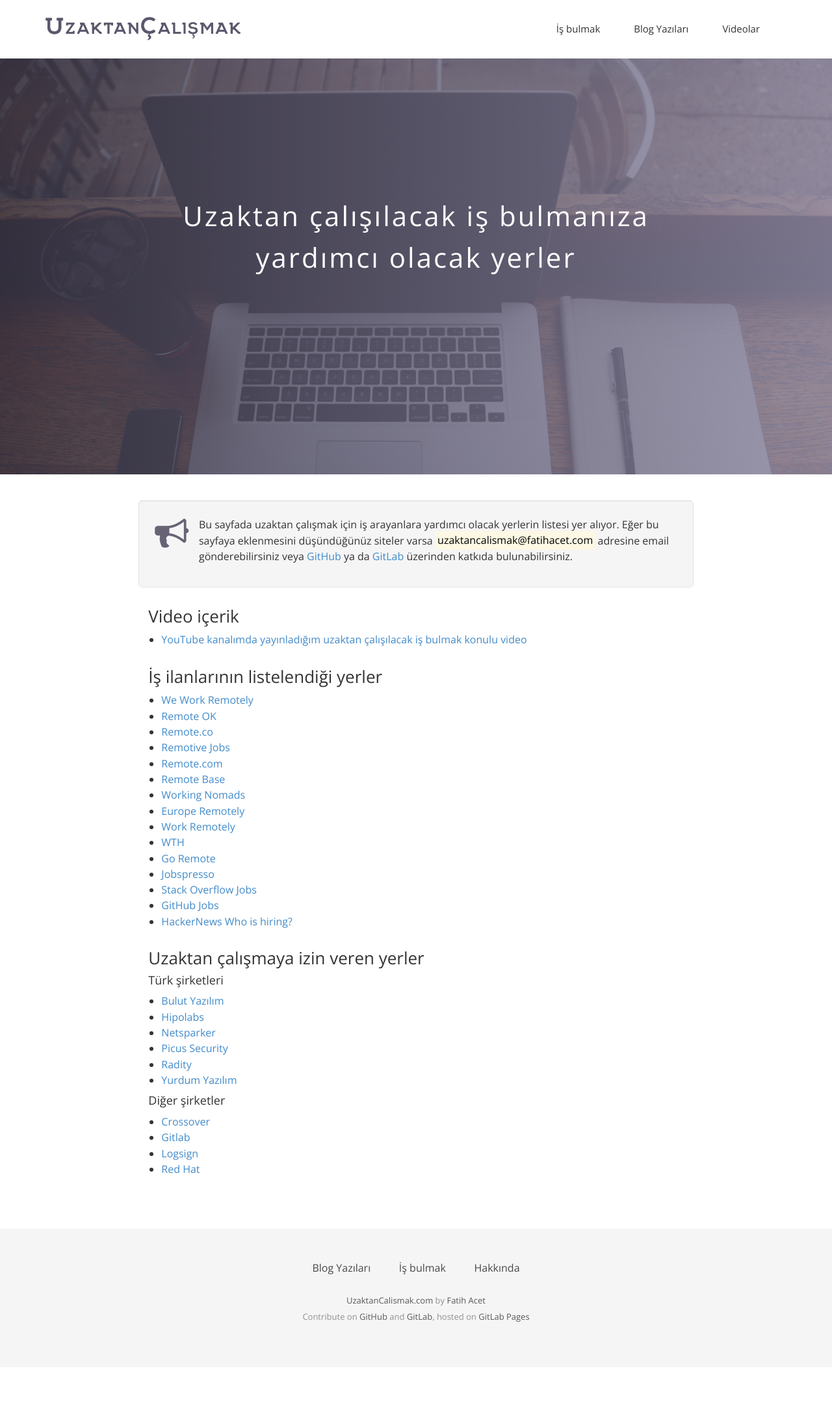
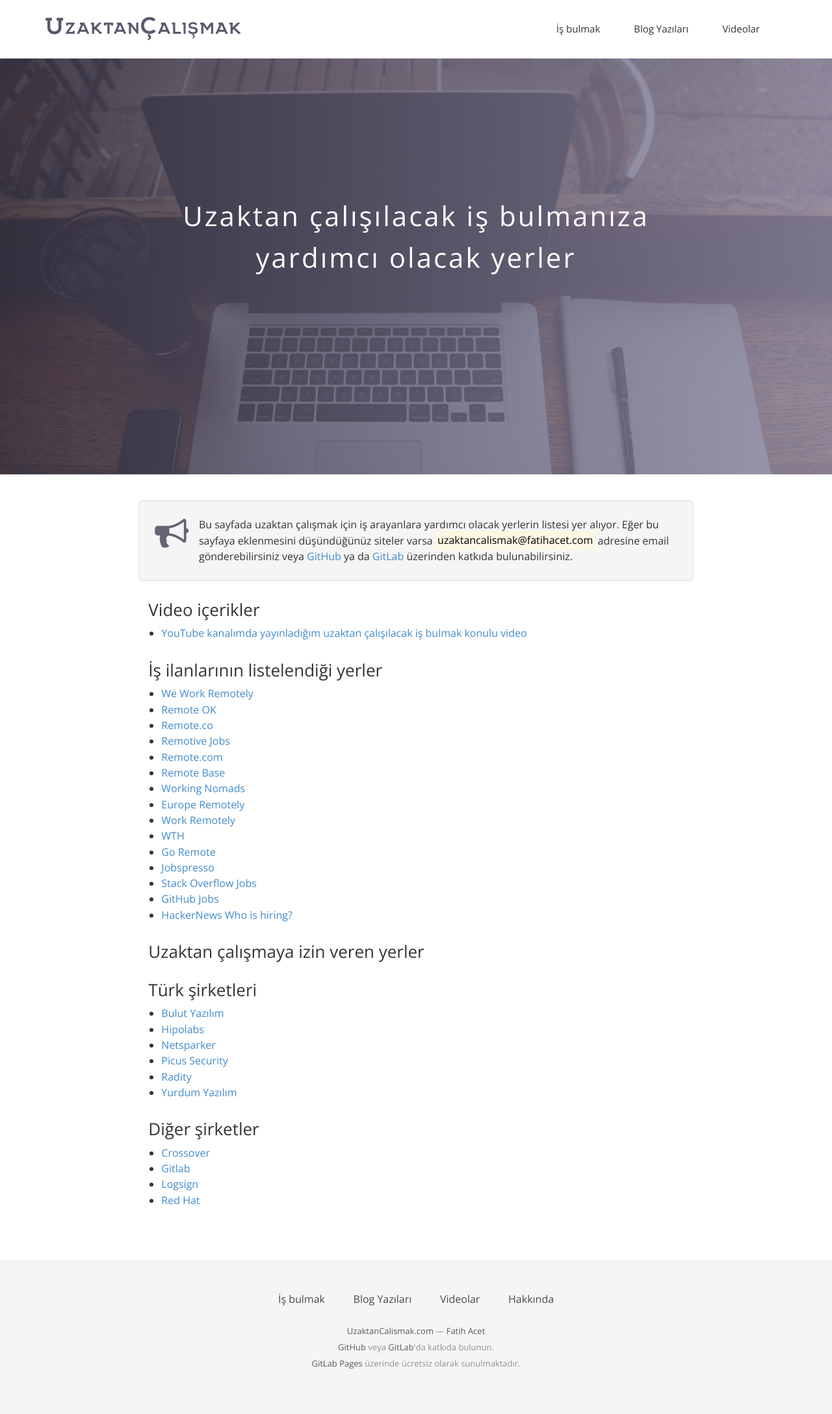
Before and after one commit to fatihacet/uzaktancalismak-com, a Jekyll site: the page built from jobs.html, in a window 1280 px wide. Shown: the whole page at 65% size. Built offline with Jekyll 4.4.1, drawn with Linux system fonts in a browser that asks for light colours; before the commit the page ends 2104 px from its top, so only the background shows below that.

Commit message:
Minor improvements.

```diff
--- a/_includes/footer.html
+++ b/_includes/footer.html
@@ -4,14 +4,16 @@
       <div class="col-md-12">
         <div class="footer-menu">
           <ul>
+            <li><a href="{{ site.baseurl }}/is-bulmak">İş bulmak</a></li>
             <li><a href="{{ site.baseurl }}/yazilar">Blog Yazıları</a></li>
-            <li><a href="{{ site.baseurl }}/is-bulmak">İş bulmak</a></li>
+            <li><a href="{{ site.baseurl }}/videolar">Videolar</a></li>
             <li><a href="{{ site.baseurl }}/hakkinda">Hakkında</a></li>
           </ul>
         </div>
         <p>
-          <a href="https://uzaktancalismak.com">UzaktanCalismak.com</a> by <a href="https://twitter.com/fatihacet">Fatih Acet</a><br />
-          Contribute on <a href="https://github.com/fatihacet/uzaktancalismak-com">GitHub</a> and <a href="https://gitlab.com/fatihacet/uzaktancalismak-com">GitLab</a>, hosted on <a href="https://gitlab.com/fatihacet/uzaktancalismak-com">GitLab Pages</a>
+          <a href="https://uzaktancalismak.com">UzaktanCalismak.com</a> — <a href="https://twitter.com/fatihacet">Fatih Acet</a><br />
+          <a href="https://github.com/fatihacet/uzaktancalismak-com">GitHub</a> veya <a href="https://gitlab.com/fatihacet/uzaktancalismak-com">GitLab</a>'da katkıda bulunun. <br />
+          <a href="https://gitlab.com/fatihacet/uzaktancalismak-com">GitLab Pages</a> üzerinde ücretsiz olarak sunulmaktadır.
         </p>
       </div>
     </div>
--- a/css/main.css
+++ b/css/main.css
@@ -179,6 +179,7 @@
 }
 .call-for-action p {
   font-size: 16px;
+  margin-bottom: 0;
 }
 .call-for-action i {
   font-size: 72px;
```
Also changed, not shown: _includes/job_listing.md (+3 -3 lines).
